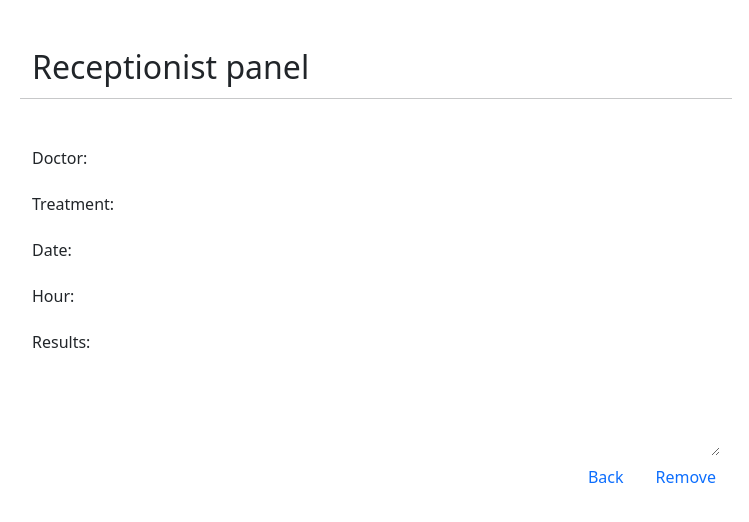
After one commit to wojweb/clinic, a Django app: template mysite/clinic/templates/clinic/receptionist_appointment.html in a window 1280 px wide. The commit adds this page. Shown: the top 522 px of the page, without its empty margins (264-1013 px from the left). Run offline with Django 3.2, Linux system fonts and the light colour scheme; the template is opened without the code that fills it: values that come from a table or form of the project are taken from there, others are empty.

Commit message:
Dodano ekran wizyty

```diff
--- a/mysite/clinic/forms.py
+++ b/mysite/clinic/forms.py
@@ -211,3 +211,28 @@ class NewAppointmentFormTime(forms.Form):
         self.fields['treatment'].queryset = Treatment.objects.all()
         self.fields['doctor'].queryset = Employee.objects.all().filter(privilege = 'doctor')
         self.fields['time'].choices = time_choices
+
+
+class AppointmentReadOnlyForm(forms.Form):
+    doctor = forms.CharField(max_length = 64, widget=forms.TextInput(
+        attrs={'readonly':'True', 'class':'form-control-plaintext'}
+    ))
+    treatment = forms.CharField(max_length = 64, widget=forms.TextInput(
+        attrs={'readonly':'True', 'class':'form-control-plaintext'}
+    ))
+    date = forms.CharField(max_length = 64, widget=forms.TextInput(
+        attrs={'readonly':'True', 'class':'form-control-plaintext'}
+    ))
+    time = forms.CharField(max_length = 64, widget=forms.TextInput(
+        attrs={'readonly':'True', 'class':'form-control-plaintext'}
+    ))
+    results = forms.CharField(max_length = 64, widget=forms.Textarea(
+        attrs={'readonly':'True', 'class':'form-control-plaintext', 'rows':'5'}
+    ))
+
+    def __init__(self, *args, **kwargs):
+        super().__init__(*args, **kwargs)
+
+
+    def mark_results_as_empty(self):
+        self.fields['results'].widget.attrs.update({'class':'form-control'})
--- /dev/null
+++ b/mysite/clinic/templates/clinic/receptionist_appointment.html
@@ -0,0 +1,92 @@
+<!DOCTYPE html>
+<html>
+    <head>
+        <meta charset="uft-8">
+        <title>Life is short - Clinic</title>
+        <link href="https://cdn.jsdelivr.net/npm/bootstrap@5.0.0-beta3/dist/css/bootstrap.min.css" rel="stylesheet" integrity="sha384-eOJMYsd53ii+scO/bJGFsiCZc+5NDVN2yr8+0RDqr0Ql0h+rP48ckxlpbzKgwra6" crossorigin="anonymous">
+        <meta name="viewport" content="width=device-width, initial-scale=1">
+    </head>
+
+    <body>
+
+        <div class="container-md">
+        <div class="row justify-content-center">
+        <div class="col-8">
+
+        <div class="container">
+        <div class="row mt-5">
+            <div class="col-6">
+                <h2 class="">Receptionist panel</h2>
+            </div>
+        </div>
+
+        <div class="row mt-1">
+            <hr>
+        </div>
+
+
+            <div class="row mt-4">
+            <label for="{{form.doctor.id_for_label}}" class="col-2 col-form-label">Doctor:</label>
+            <div class="col-10">
+                {{ form.doctor }}
+                {% comment %} <input type="text" readonly class="form-control-plaintext" id="login" value="ewojszy"> {% endcomment %}
+            </div>
+        </div>
+
+                <div class="row mt-2">
+            <label for="{{form.treatment.id_for_label}}" class="col-2 col-form-label">Treatment:</label>
+            <div class="col-10">
+                {{ form.treatment }}
+                {% comment %} <input type="text" readonly class="form-control-plaintext" id="login" value="ewojszy"> {% endcomment %}
+            </div>
+        </div>
+
+
+        <div class="row mt-2">
+            <label for="{{form.date.id_for_label}}" class="col-2 col-form-label">Date:</label>
+            <div class="col-10">
+                {{ form.date }}
+                {% comment %} <input type="text" readonly class="form-control-plaintext" id="login" value="ewojszy"> {% endcomment %}
+
+            </div>
+        </div>
+
+        <div class="row mt-2">
+            <label for="{{form.time.id_for_label}}" class="col-2 col-form-label">Hour:</label>
+            <div class="col-10">
+                {{ form.time }}
+            </div>
+        </div>
+
+        <div class="row mt-2">
+            <label for="{{form.results.id_for_label}}" class="col-2 col-form-label">Results:</label>
+            <div class="col-10">
+                {{ form.results }}
+            </div>
+        </div>
+
+        <div class="row">
+            <ul class="nav justify-content-end me-0 pe-0">
+            <li class="nav-item">
+                <a class="nav-link"  href="{% url 'clinic:patient' pesel%}">Back</a>
+            </li>
+            <li class="nav-item">
+                <a class="nav-link"  href="{% url 'clinic:remove_appointment' appointment_id %}">Remove</a>
+            </li>
+            </ul>
+
+        </div>
+
+
+
+        </div>
+
+        </div>
+        </div>
+        </div>
+
+
+        {% comment %} {{form}} {% endcomment %}
+        <script src="https://cdn.jsdelivr.net/npm/bootstrap@5.0.0-beta3/dist/js/bootstrap.bundle.min.js" integrity="sha384-JEW9xMcG8R+pH31jmWH6WWP0WintQrMb4s7ZOdauHnUtxwoG2vI5DkLtS3qm9Ekf" crossorigin="anonymous"></script>
+    </body>
+</html>
--- a/mysite/clinic/urls.py
+++ b/mysite/clinic/urls.py
@@ -25,7 +25,8 @@ urlpatterns = [
     path('patient_remove/<pesel>', views.receptionist_patient_remove, name='patient_remove'),
     path('new_appointment/<pesel>', views.receptionist_new_appointment, name='new_appointment'),
     path('new_appointment_time/<pesel>', views.receptionist_new_appointment_time, name='new_appointment_time'),
-    path('receptionist_appointment_details', views.temp, name='receptionist_appointment_details'),
+    path('remove_appointment/<appointment_id>', views.receptionist_remove_appointment, name='remove_appointment'),
+    path('receptionist_appointment_details/<appointment_id>', views.receptionist_appointment_details, name='receptionist_appointment_details'),
     path('test/', views.test, name='test'),
     path('temp/', views.temp, name='temp'),
     path('employees/', views.AdminListView.as_view(), name='employees'),
```
Also changed, not shown: mysite/clinic/templates/clinic/receptionist_patient.html (+16 -2 lines), mysite/clinic/views.py (+36 -4 lines).
